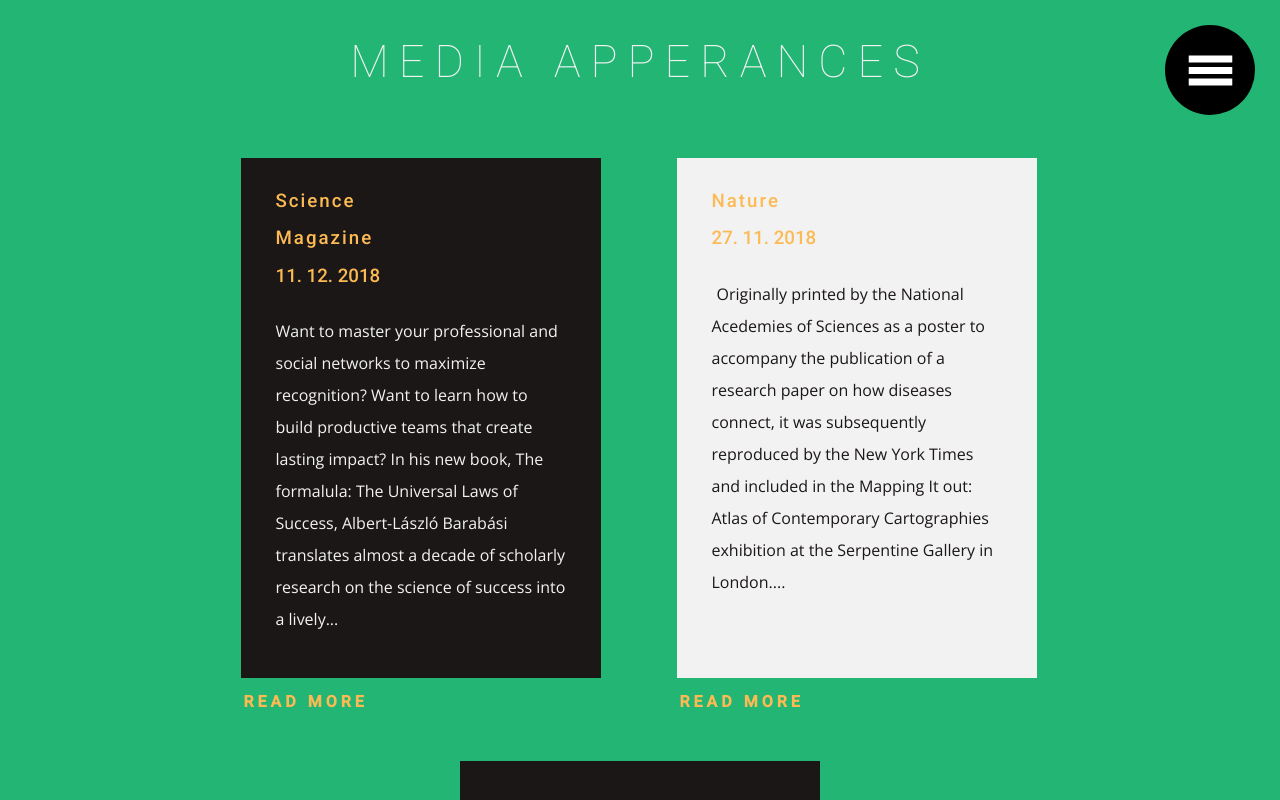
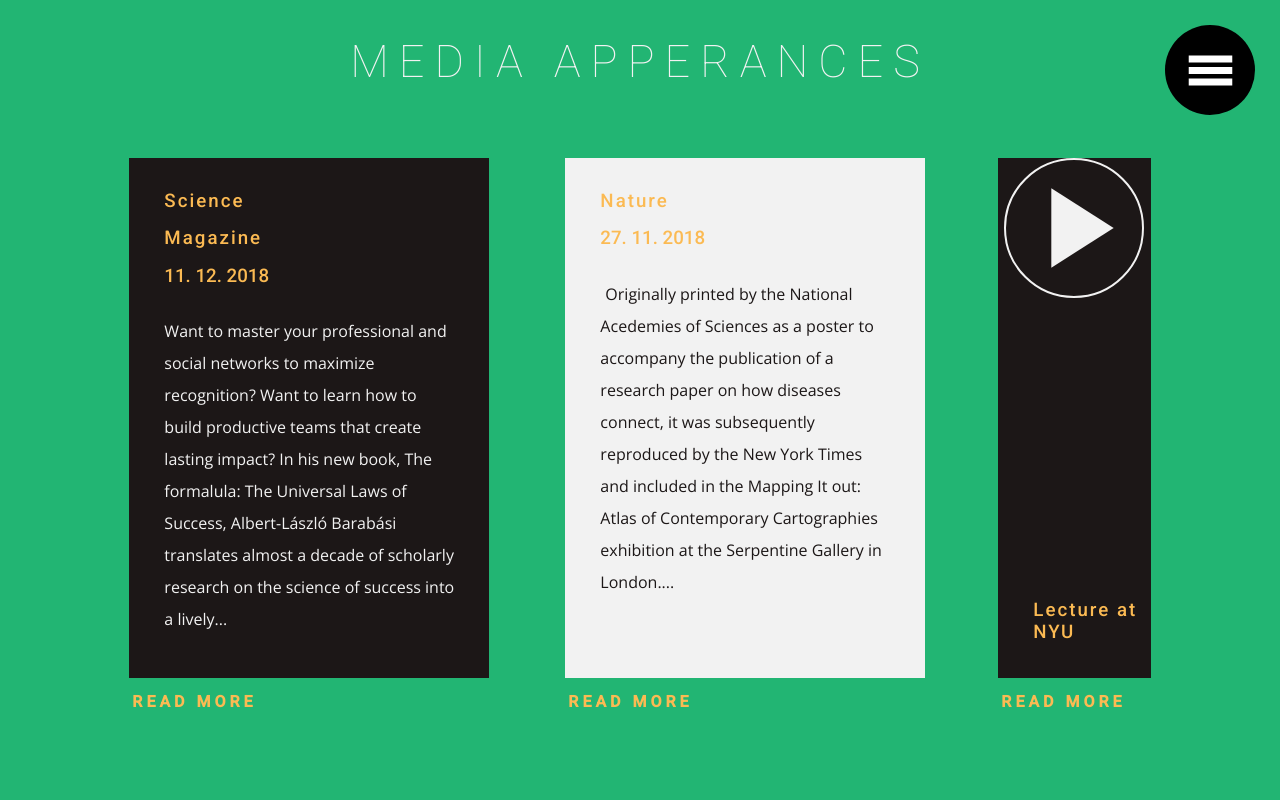
Before and after one commit to RekaKR/vizsga1, a React (Create React App) app in the folder frontend/: page / in a window 1280 px wide. Shown: the top 800 px of the page. Built offline with nearby package versions, Linux system fonts and the light colour scheme.

Commit message:
Debug style

```diff
--- a/frontend/src/style/style.css
+++ b/frontend/src/style/style.css
@@ -62,10 +62,10 @@
   }
 }
 .app .container {
+  margin-top: 35px;
   display: flex;
   flex-wrap: wrap;
   justify-content: center;
-  margin-top: 35px;
 }
 .app .container .left-side .text,
 .app .container .middle .text {
@@ -83,8 +83,8 @@
 }
 .app .container .left-side .text h3:nth-child(2),
 .app .container .middle .text h3:nth-child(2) {
+  margin-bottom: 20px;
   letter-spacing: 0;
-  margin-bottom: 20px;
 }
 .app .container .left-side {
   margin: 35px 38px 0 35px;
@@ -107,8 +107,9 @@
   margin: 35px 35px 0;
 }
 .app .container .right-side .text {
-  width: 360px;
-  height: 520px;
+  width: 100%;
+  max-width: 360px;
+  min-height: 520px;
   background-color: #1c1717;
   position: relative;
 }
--- a/frontend/src/style/style.scss
+++ b/frontend/src/style/style.scss
@@ -110,8 +110,9 @@
       margin: 35px 35px 0;
 
       .text {
-        width: 360px;
-        height: 520px;
+        width: 100%;
+        max-width: 360px;
+        min-height: 520px;
         background-color: $darkDivBC;
         position: relative;
 
```
Also changed, not shown: 7 other files (tests, documents, lock files or other folders).
